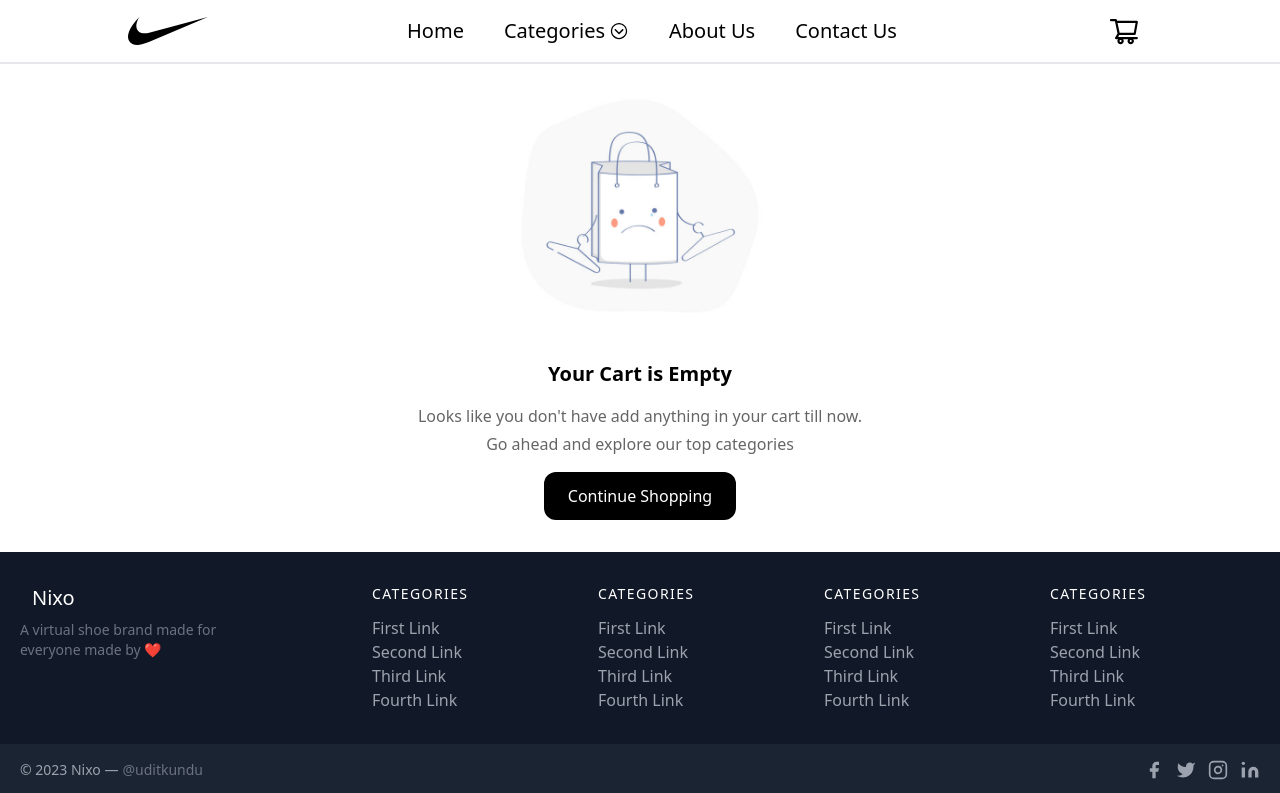
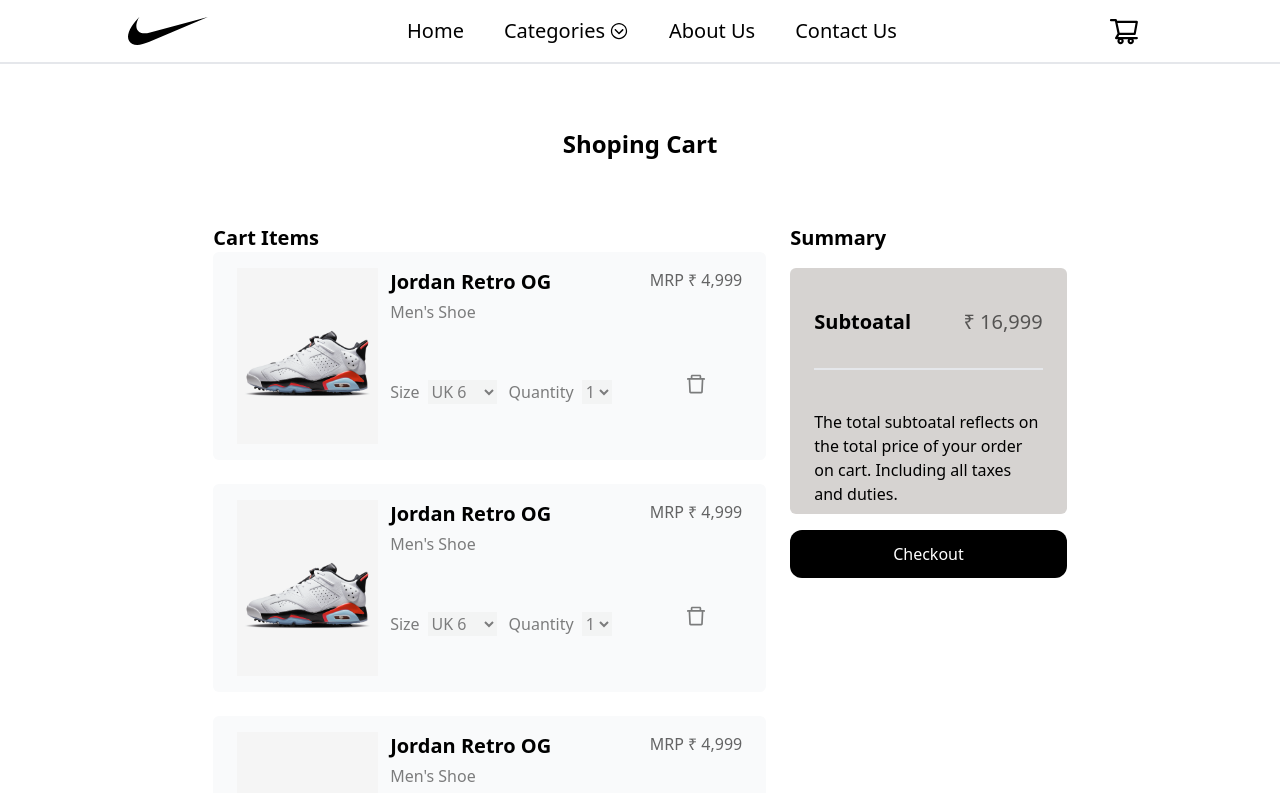
Before and after one commit to Udit8158/nixo-frontend, a Next.js app: page /cart in a window 1280 px wide. Shown: the top 793 px of the page. Built offline with nearby package versions, Linux system fonts and the light colour scheme.

Commit message:
Version 1.0.1 [Fix a bug of adding checkout button on cart page]

```diff
--- a/pages/cart.js
+++ b/pages/cart.js
@@ -4,52 +4,55 @@
 
 const CartPage = () => {
   return (
-    // <div className="flex flex-col">
-    //   <h1 className="text-center text-2xl font-bold mt-16">Shoping Cart</h1>
-    //   {
-    //     <div className="flex flex-col lg:flex-row my-16 gap-6">
-    //         {/* Left container */}
-    //         <div className="lg:w-8/12">
-    //           <h2 className="font-semibold text-xl">Cart Items</h2>
-    //           <div className="flex flex-col gap-6">
-    //             <CartItem />
-    //             <CartItem />
-    //             <CartItem />
-    //           </div>
-    //         </div>
-    //         {/* Right container */}
-    //         <div className="flex flex-col gap-4 lg:w-4/12 md:w-6/12">
-    //           <h2 className="font-bold text-xl">Summary</h2>
-    //           <div className="bg-stone-300 rounded-md px-6 py-2 flex flex-col gap-10">
-    //             <div className="flex justify-between items-center border-b-2 py-8">
-    //               <p className="text-xl font-bold">Subtoatal</p>
-    //               <p className="opacity-60 text-xl">&#8377; 16,999</p>
-    //             </div>
-    //             <div className="flex justify-center items-center">
-    //               <p>
-    //                 The total subtoatal reflects on the total price of your order on
-    //                 cart. Including all taxes and duties.
-    //               </p>
-    //             </div>
-    //           </div>
-    //         </div>
-    //       </div>
-    //   }
+    <div className="flex flex-col">
+      <h1 className="text-center text-2xl font-bold mt-16">Shoping Cart</h1>
+      {
+        <div className="flex flex-col lg:flex-row my-16 gap-6">
+            {/* Left container */}
+            <div className="lg:w-8/12">
+              <h2 className="font-semibold text-xl">Cart Items</h2>
+              <div className="flex flex-col gap-6">
+                <CartItem />
+                <CartItem />
+                <CartItem />
+              </div>
+            </div>
+            {/* Right container */}
+            <div className="flex flex-col gap-4 lg:w-4/12 md:w-6/12">
+              <h2 className="font-bold text-xl">Summary</h2>
+              <div className="bg-stone-300 rounded-md px-6 py-2 flex flex-col gap-10">
+                <div className="flex justify-between items-center border-b-2 py-8">
+                  <p className="text-xl font-bold">Subtoatal</p>
+                  <p className="opacity-60 text-xl">&#8377; 16,999</p>
+                </div>
+                <div className="flex justify-center items-center">
+                  <p>
+                    The total subtoatal reflects on the total price of your order on
+                    cart. Including all taxes and duties.
+                  </p>
+                </div>
+              </div>
+              <button className="px-6 py-3 hover:opacity-70 rounded-xl bg-black text-white  transform transition-all  duration-300 hover:scale-95">
+              Checkout
+            </button>
+            </div>
+          </div>
+      }
 
+    </div>
+    // <div className='flex flex-col gap-3 items-center mb-8'>
+    //   <img src="../assets/empty-cart.jpg" className="w-full md:w-2/6 mx-auto" />
+    //   <div className='w-5/6 md:w-4/6 flex flex-col items-center gap-4'>
+    //   <h2 className='font-bold text-xl'>Your Cart is Empty</h2>
+    //  <div className='flex flex-col items-center gap-1'>
+    //  <p className='opacity-60'>Looks like you don't have add anything in your cart till now.</p>
+    //   <p className='opacity-60'>Go ahead and explore our top categories</p>
+    //  </div>
+    //   <Link href='/' className="px-6 py-3 hover:opacity-70 rounded-xl bg-black text-white  transform transition-all  duration-300 hover:scale-95">
+    //     Continue Shopping
+    //   </Link>
+    //   </div>
     // </div>
-    <div className='flex flex-col gap-3 items-center mb-8'>
-      <img src="../assets/empty-cart.jpg" className="w-full md:w-2/6 mx-auto" />
-      <div className='w-5/6 md:w-4/6 flex flex-col items-center gap-4'>
-      <h2 className='font-bold text-xl'>Your Cart is Empty</h2>
-     <div className='flex flex-col items-center gap-1'>
-     <p className='opacity-60'>Looks like you don't have add anything in your cart till now.</p>
-      <p className='opacity-60'>Go ahead and explore our top categories</p>
-     </div>
-      <Link href='/' className="px-6 py-3 hover:opacity-70 rounded-xl bg-black text-white  transform transition-all  duration-300 hover:scale-95">
-        Continue Shopping
-      </Link>
-      </div>
-    </div>
   );
 };
 
```
Also changed, not shown: 1 other file (tests, documents, lock files or other folders).
